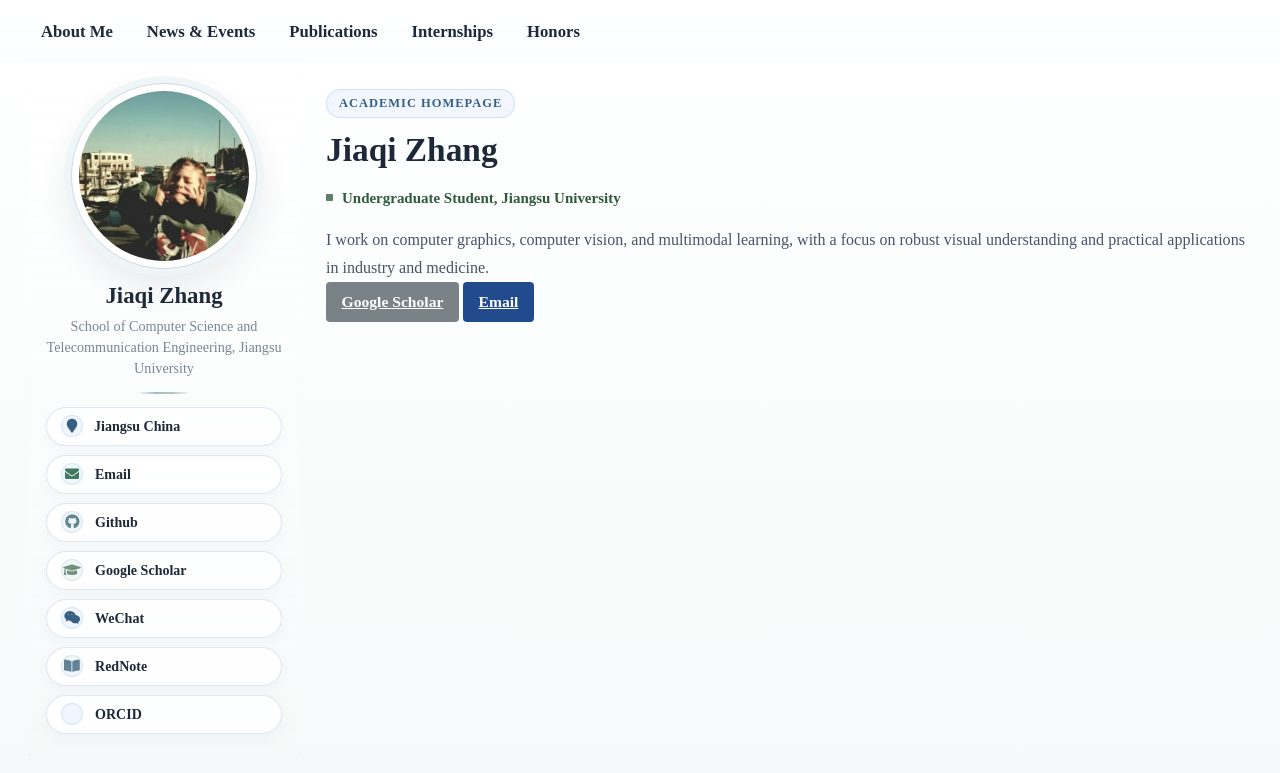
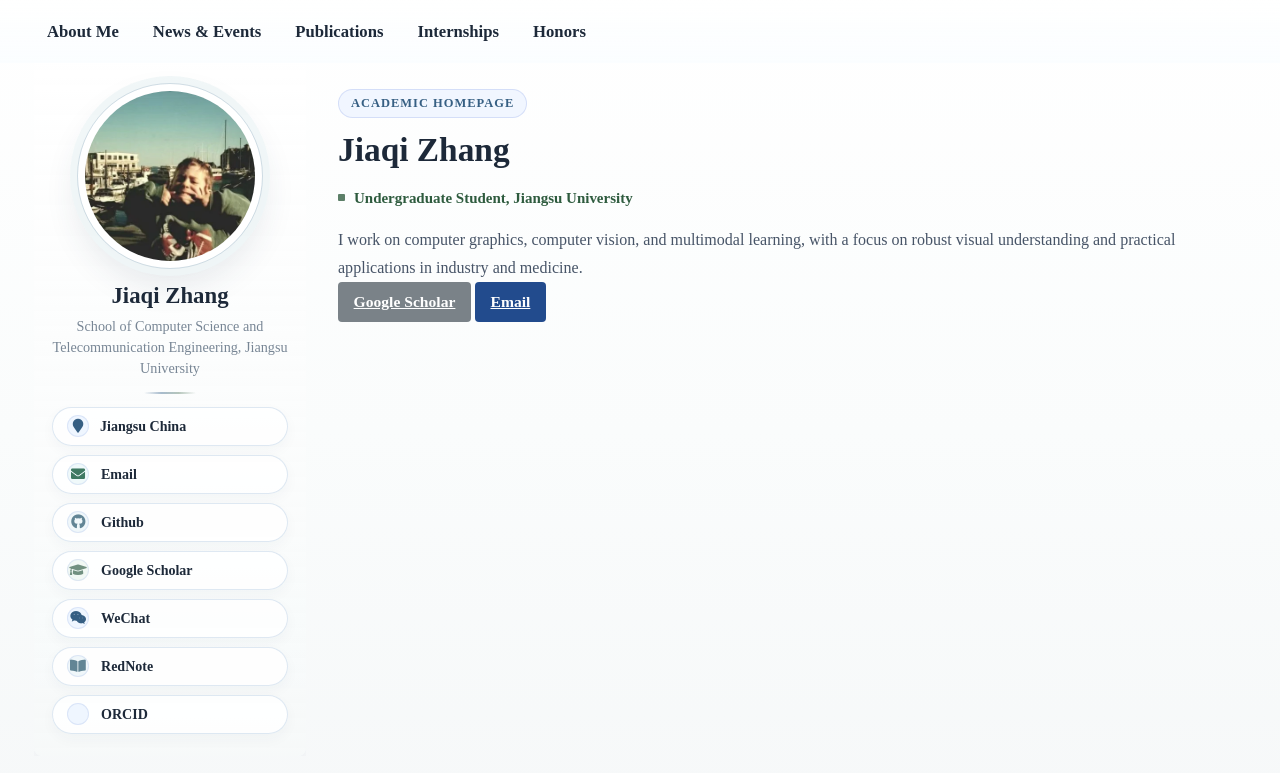
Before and after one commit to JiaqiZhang-Sengoku/JiaqiZhang-Sengoku.github.io, a Jekyll site: the page built from _pages/includes/homepage.md, in a window 1280 px wide. Shown: the top 773 px of the page. Built offline with Jekyll 4.4.1, drawn with Linux system fonts in a browser that asks for light colours; our own code applies the rules of GitHub Pages for plain Markdown files.

Commit message:
20260707

```diff
--- a/assets/css/main.scss
+++ b/assets/css/main.scss
@@ -73,9 +73,9 @@
     --accent-warm-soft: rgba(113, 144, 128, 0.11);
     --accepted-green: #2e5b3e;
     --first-author-orange: #e4572e;
-    --max-page-width: 1560px;
-    --content-width: 1200px;
-    --page-side-padding: 28px;
+    --max-page-width: 1520px;
+    --content-width: 1140px;
+    --page-side-padding: 34px;
     --sidebar-width: 272px;
     --masthead-height: 62px;
     --anchor-offset: 92px;
@@ -260,7 +260,7 @@ body > .masthead {
 #main {
     display: grid !important;
     grid-template-columns: var(--sidebar-width) minmax(0, 1fr);
-    gap: 26px;
+    gap: 32px;
     max-width: var(--max-page-width) !important;
     margin: 0 auto !important;
     padding: 0 var(--page-side-padding) 50px !important;
@@ -316,9 +316,10 @@ body > #main > .sidebar.sticky {
 }
 
 .page__inner-wrap {
+    width: 100% !important;
     max-width: var(--content-width) !important;
     min-width: 0 !important;
-    margin: 0 !important;
+    margin: 0 auto !important;
     overflow: visible !important;
 }
 
```
